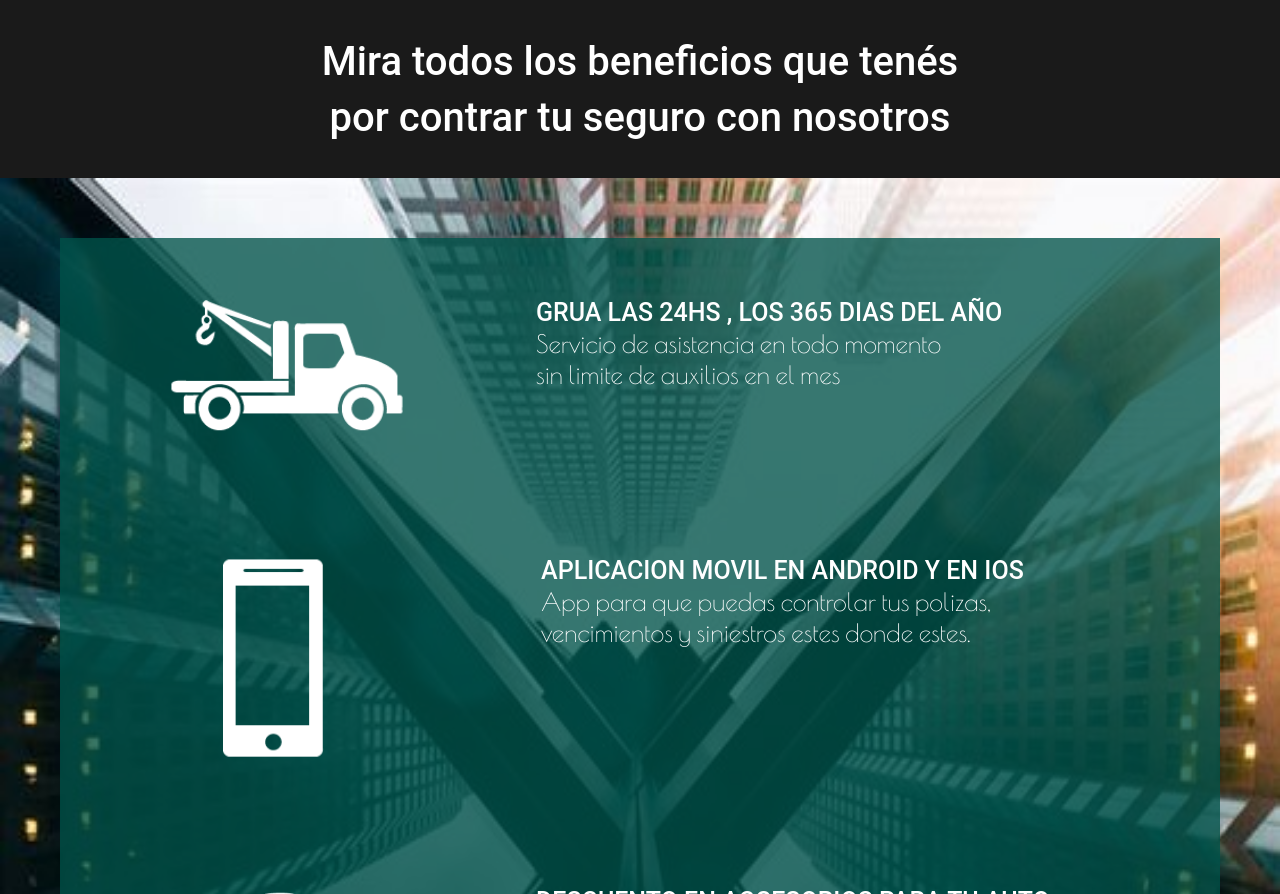
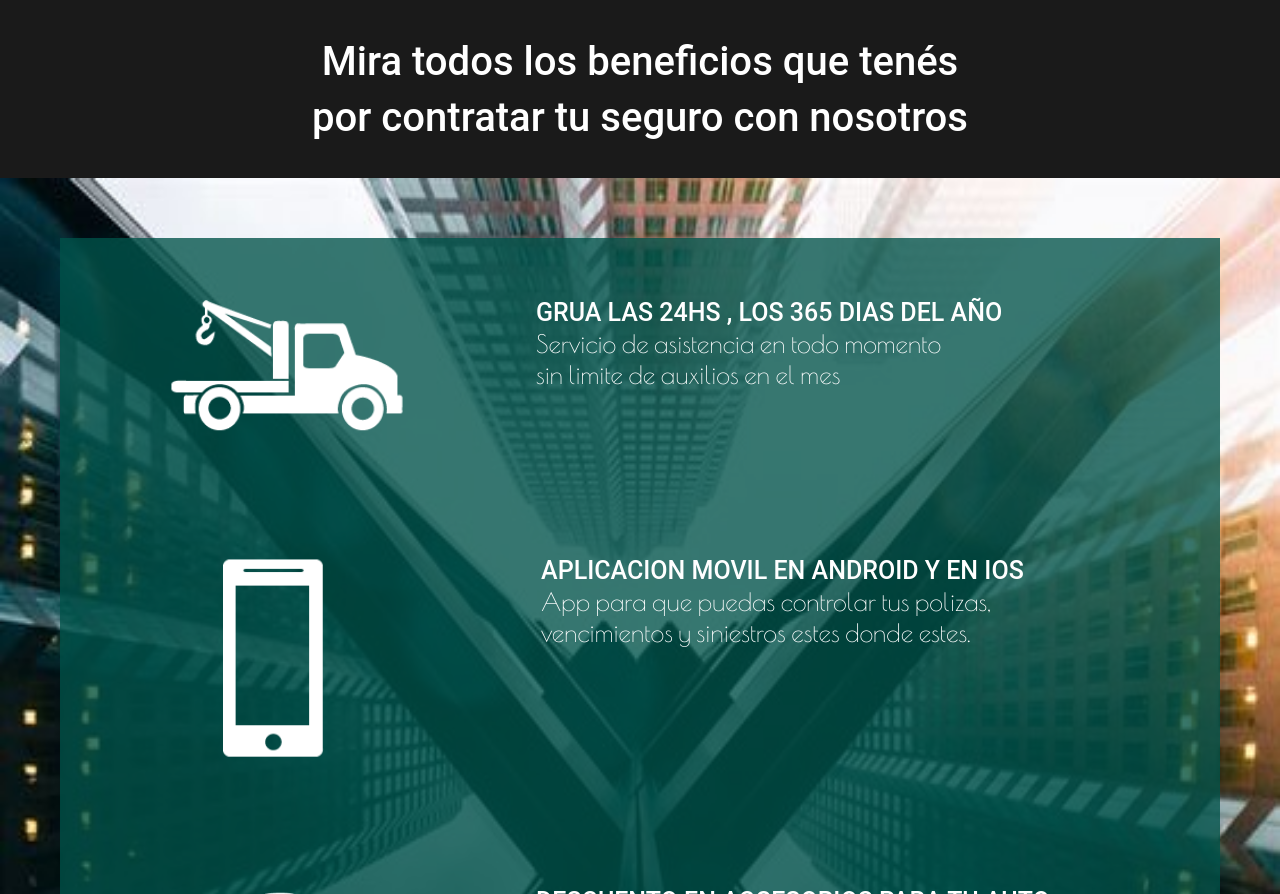
Before and after one commit to tebecheri10/prototipo-proyecto, a plain HTML site: page index.html in a window 1280 px wide. Shown: the part 1890-2784 px from the top of the page. Drawn offline with nearby package versions, Linux system fonts and the light colour scheme.

Commit message:
Update index.html
.

```diff
--- a/index.html
+++ b/index.html
@@ -109,7 +109,7 @@
       Mira todos los beneficios que tenés
     </h4>
     <h4>
-      por contrar tu seguro con nosotros
+      por contratar tu seguro con nosotros
     </h4>
   </div>
 
```
